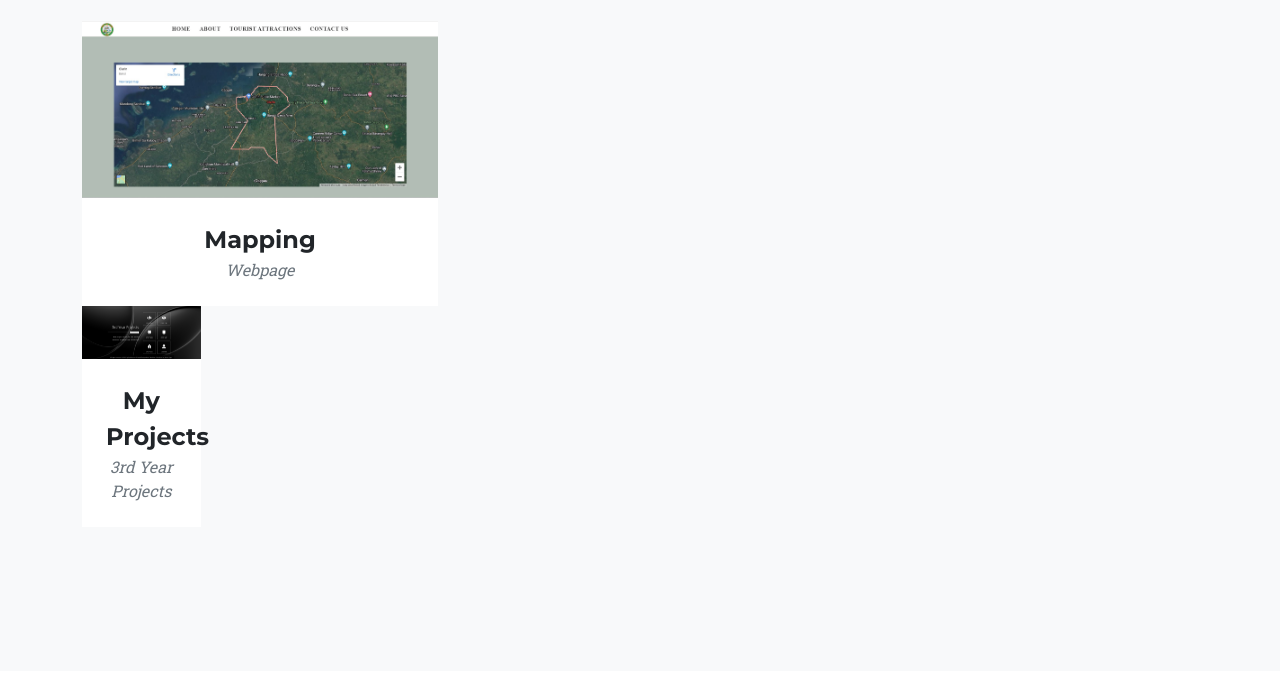
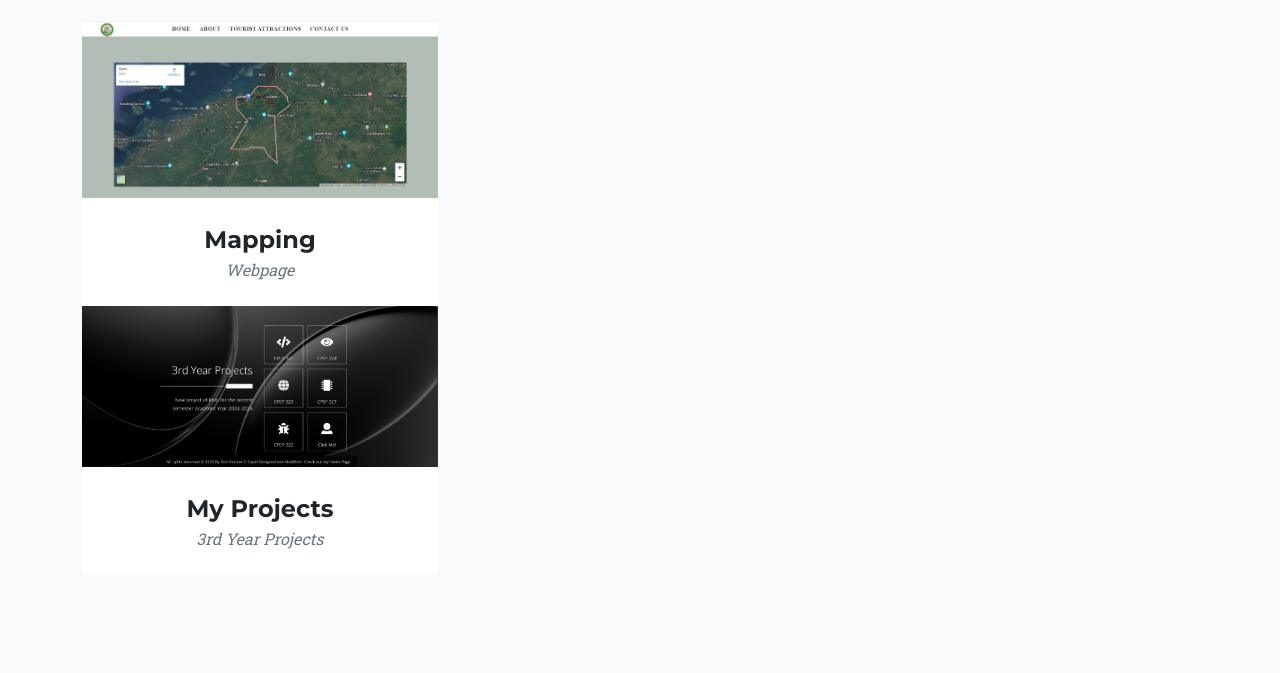
Before and after one commit to KingFC7/HomePage, a plain HTML site: page index.html in a window 1280 px wide. Shown: the part 2805-3478 px from the top of the page. Drawn offline with nearby package versions, Linux system fonts and the light colour scheme.

Commit message:
Update index.html

```diff
--- a/index.html
+++ b/index.html
@@ -280,7 +280,7 @@
                                 <div class="portfolio-caption-subheading text-muted">Webpage</div>
                             </div>
                         </div>
-				<div class="col-lg-4 col-sm-6 mb-4">
+
 
 			  <!-- Portfolio item 14-->
                         <div class="portfolio-item">
```
